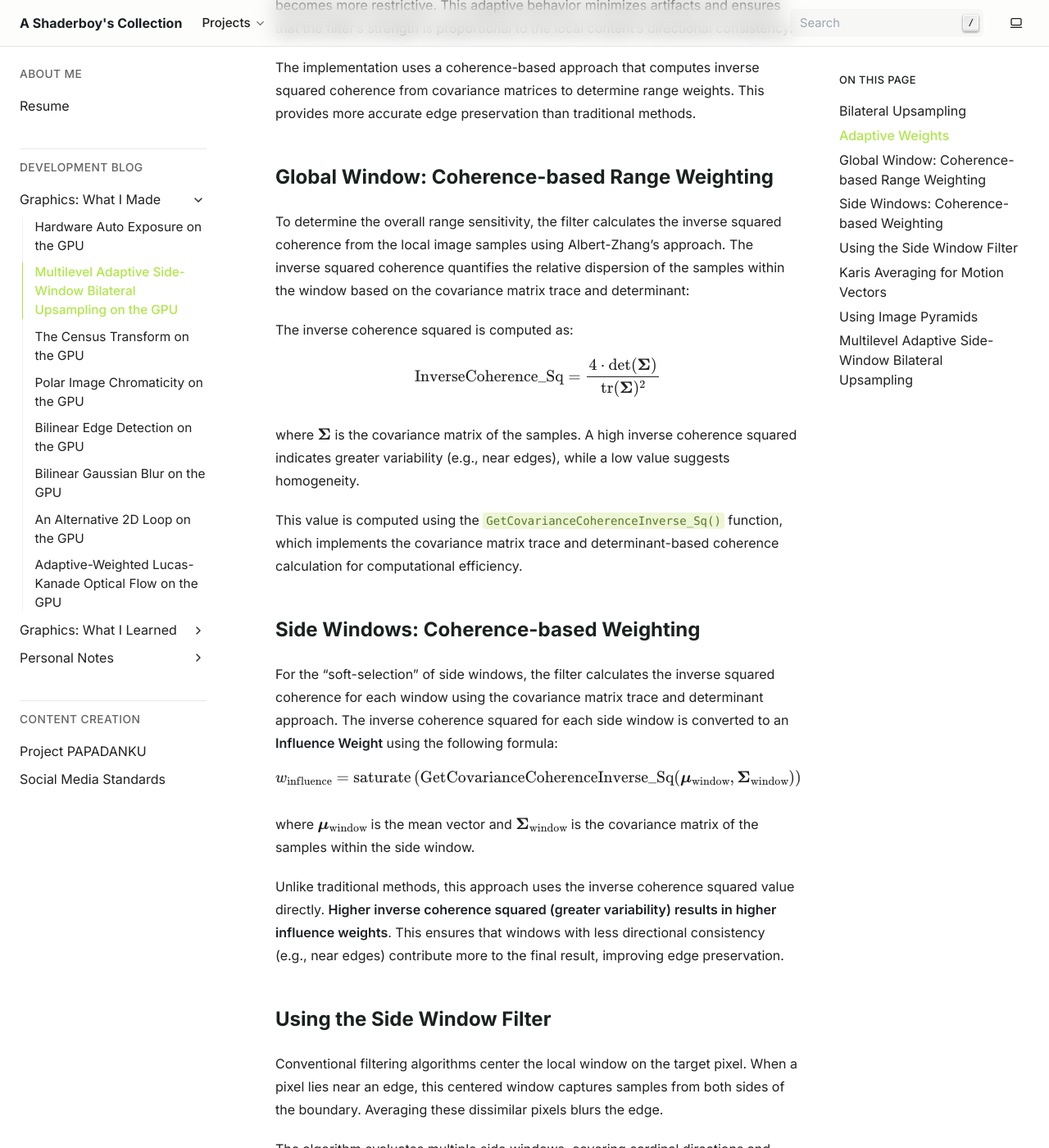
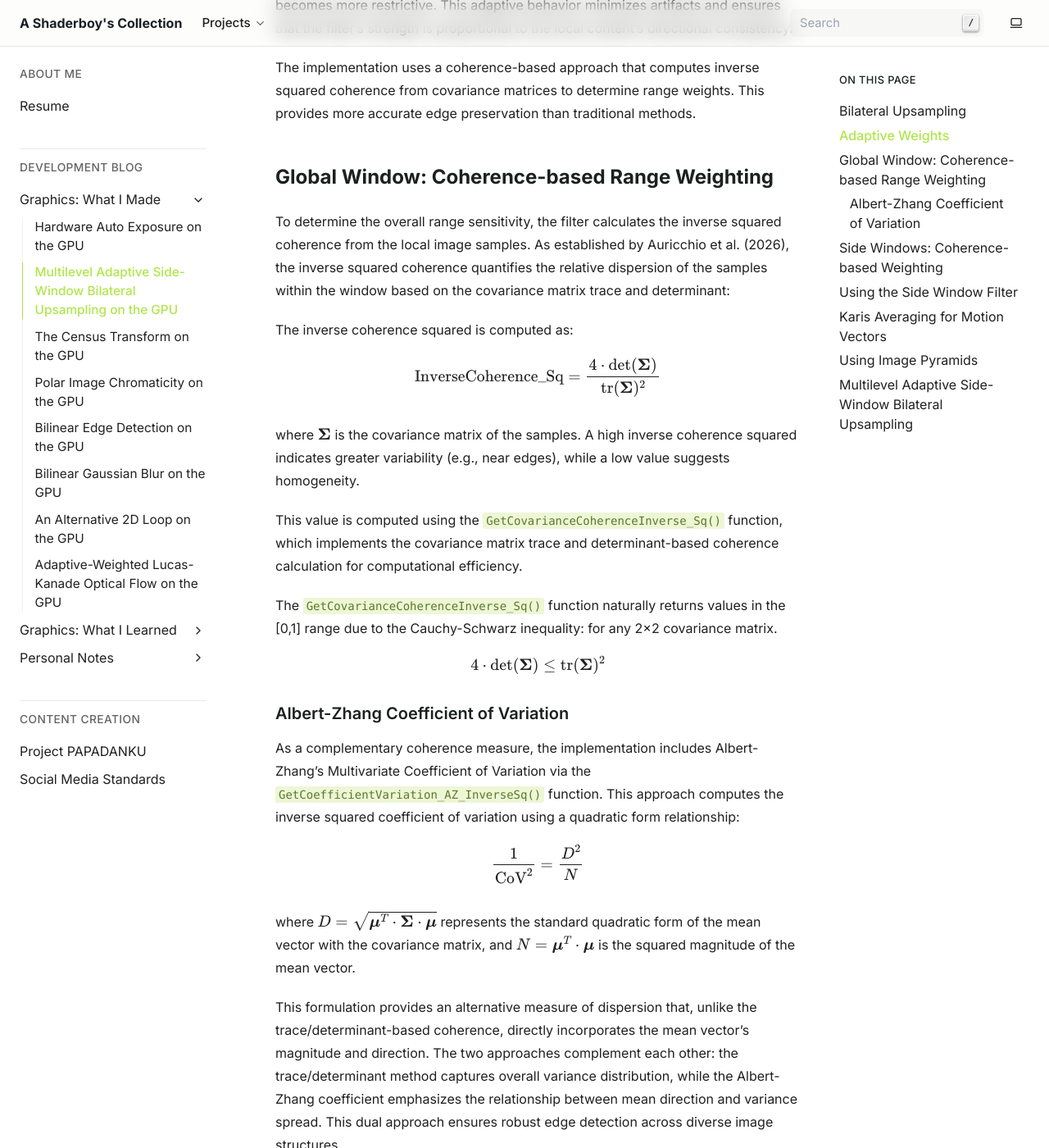
Before and after one commit to papadanku/papadanku.github.io, a Sphinx documentation site: the page built from doc/blog/made/bilateral.rst, in a window 1280 px wide and 1400 px high, scrolled down 1450 px. Shown: the whole window at 82% size. Built offline with Sphinx 7.4.7, drawn with Linux system fonts in a browser that asks for light colours; some of the changed text lies outside the part shown.

Commit message:
Update bilateral and optical flow documentation with coherence metrics.

```diff
--- a/doc/blog/made/bilateral.rst
+++ b/doc/blog/made/bilateral.rst
@@ -33,7 +33,7 @@ The implementation uses a coherence-based approach that computes inverse squared
 Global Window: Coherence-based Range Weighting
 ----------------------------------------------
 
-To determine the overall range sensitivity, the filter calculates the inverse squared coherence from the local image samples using Albert-Zhang's approach. The inverse squared coherence quantifies the relative dispersion of the samples within the window based on the covariance matrix trace and determinant:
+To determine the overall range sensitivity, the filter calculates the inverse squared coherence from the local image samples. As established by Auricchio et al. (2026), the inverse squared coherence quantifies the relative dispersion of the samples within the window based on the covariance matrix trace and determinant:
 
 The inverse coherence squared is computed as:
 
@@ -45,6 +45,25 @@ where :math:`\boldsymbol{\Sigma}` is the covariance matrix of the samples. A hig
 
 This value is computed using the ``GetCovarianceCoherenceInverse_Sq()`` function, which implements the covariance matrix trace and determinant-based coherence calculation for computational efficiency.
 
+The ``GetCovarianceCoherenceInverse_Sq()`` function naturally returns values in the [0,1] range due to the Cauchy-Schwarz inequality: for any 2x2 covariance matrix.
+
+.. math::
+
+   4 \cdot \mathrm{det}(\boldsymbol{\Sigma}) \leq \mathrm{tr}(\boldsymbol{\Sigma})^2
+
+Albert-Zhang Coefficient of Variation
+^^^^^^^^^^^^^^^^^^^^^^^^^^^^^^^^^^^^^
+
+As a complementary coherence measure, the implementation includes Albert-Zhang's Multivariate Coefficient of Variation via the ``GetCoefficientVariation_AZ_InverseSq()`` function. This approach computes the inverse squared coefficient of variation using a quadratic form relationship:
+
+.. math::
+
+   \frac{1}{\mathrm{CoV}^2} = \frac{D^2}{N}
+
+where :math:`D = \sqrt{\boldsymbol{\mu}^T \cdot \boldsymbol{\Sigma} \cdot \boldsymbol{\mu}}` represents the standard quadratic form of the mean vector with the covariance matrix, and :math:`N = \boldsymbol{\mu}^T \cdot \boldsymbol{\mu}` is the squared magnitude of the mean vector.
+
+This formulation provides an alternative measure of dispersion that, unlike the trace/determinant-based coherence, directly incorporates the mean vector's magnitude and direction. The two approaches complement each other: the trace/determinant method captures overall variance distribution, while the Albert-Zhang coefficient emphasizes the relationship between mean direction and variance spread. This dual approach ensures robust edge detection across diverse image structures.
+
 Side Windows: Coherence-based Weighting
 ---------------------------------------
 
@@ -52,7 +71,7 @@ For the "soft-selection" of side windows, the filter calculates the inverse squa
 
 .. math::
 
-   w_{\mathrm{influence}} = \mathrm{saturate}\left(\mathrm{GetCovarianceCoherenceInverse\_Sq}(\boldsymbol{\mu}_{\mathrm{window}}, \boldsymbol{\Sigma}_{\mathrm{window}})\right)
+   w_{\mathrm{influence}} = \mathrm{GetCovarianceCoherenceInverse\_Sq}(\boldsymbol{\mu}_{\mathrm{window}}, \boldsymbol{\Sigma}_{\mathrm{window}})
 
 where :math:`\boldsymbol{\mu}_{\mathrm{window}}` is the mean vector and :math:`\boldsymbol{\Sigma}_{\mathrm{window}}` is the covariance matrix of the samples within the side window.
 
@@ -75,11 +94,33 @@ The Side Window Filter (SWF) framework supports various filter implementations:
 The implemented version follows these steps:
 
 #. **Shared Data Gathering**: A two-pass process that first collects the neighborhood samples and then computes the range weights.
-#. **Kernel Generation**: Define a set of kernels representing eight side windows: four cardinal directions and four corners. ASCII diagrams show the window layouts.
+#. **Kernel Generation**: Define a set of kernels representing eight side windows: four cardinal directions and four corners.
+
+   The sampling grid uses a 3x3 neighborhood with the following layout:
+
+   .. code-block:: text
+
+      0 3 6 [ North West | North  | North East ]
+      1 4 7 [    West    | Center |    East    ]
+      2 5 8 [ South West | South  | South East ]
+
+   The eight side windows are arranged as follows:
+
+   .. code-block:: text
+
+      NORTH   SOUTH   EAST    WEST
+      x x x   - - -   - x x   x x -
+      x x x   x x x   - x x   x x -
+      - - -   x x x   - x x   x x -
+
+      NORTHWEST   NORTHEAST   SOUTHWEST   SOUTHEAST
+      x x -       - x x       - - -       - - -
+      x x -       - x x       x x -       - x x
+      - - -       - - -       x x -       - x x
+
 #. **Side Window Statistics Calculation**: For each window, compute the local mean :math:`\mu_W` and covariance matrix using precomputed subkernel means for efficiency.
 #. **Coherence-Weighted Estimation**: For each window, calculate an influence-weighted mean using the inverse coherence squared value. The inverse coherence squared is computed from the covariance matrix trace and determinant.
-
-#. **Coherence-Weighted Combination**: Combine the estimated means using their coherence-based influence weights (:math:`w_{\mathrm{influence}} = \mathrm{saturate}(\mathrm{GetCovarianceCoherenceInverse\_Sq}(\boldsymbol{\mu}_{\mathrm{window}}, \boldsymbol{\Sigma}_{\mathrm{window}}))`) as weights:
+#. **Coherence-Weighted Combination**: Combine the estimated means using their coherence-based influence weights (:math:`w_{\mathrm{influence}} = \mathrm{GetCovarianceCoherenceInverse\_Sq}(\boldsymbol{\mu}_{\mathrm{window}}, \boldsymbol{\Sigma}_{\mathrm{window}})`) as weights:
 
    .. math::
 
@@ -90,9 +131,9 @@ Karis Averaging for Motion Vectors
 
 In temporal upsampling, "pulsation" occurs when a filter's selection jumps abruptly between different windows across frames. A standard minimum-variance selection can be highly sensitive to noise, causing these sudden temporal discontinuities.
 
-To mitigate this, we implement a technique inspired by Karis averaging. Instead of brightness-based Karis averaging, this implementation uses **pixel variances** to infer local stability. This ensures smoother temporal upsampling.
+To mitigate this, we implement a variance-weighted averaging technique inspired by CBloom's Karis averaging. While traditional Karis averaging uses brightness to detect pulsating areas, our adaptation employs pixel variances to infer local stability. This approach works by weighting each side window's contribution based on its variance: windows with higher variance (less directional consistency) contribute more to the final average. This effectively prevents pulsating regions during temporal upsampling by ensuring smooth transitions between frames.
 
-The influence weight for each side window (:math:`w_{\mathrm{influence}} = \mathrm{saturate}(\mathrm{GetCovarianceCoherenceInverse\_Sq}(\boldsymbol{\mu}_{\mathrm{window}}, \boldsymbol{\Sigma}_{\mathrm{window}}))`) ensures that the contribution of each side window is proportional to its directional inconsistency. This results in smoother and more coherent upsampled motion vectors.
+The influence weight for each side window (:math:`w_{\mathrm{influence}} = \mathrm{GetCovarianceCoherenceInverse\_Sq}(\boldsymbol{\mu}_{\mathrm{window}}, \boldsymbol{\Sigma}_{\mathrm{window}})`) ensures that the contribution of each side window is proportional to its directional inconsistency. This results in smoother and more coherent upsampled motion vectors.
 
 Using Image Pyramids
 --------------------
@@ -141,8 +182,7 @@ The updated implementation incorporates covariance-based coherence weighting for
       [xy  yy]
    */
 
-   float GetCoefficientVariation_AZ_InverseSq(
-      float2 Mean, float2x2 CovarianceMat)
+   float GetCoefficientVariation_AZ_InverseSq(float2 Mean, float2x2 CovarianceMat)
    {
       // Compute standard quadratic forms: (Mean^T * Covariance) * Mean
       float Numerator = dot(Mean, mul(CovarianceMat, Mean));
```
Also changed, not shown: doc/blog/made/opticalflow.rst (+74 -101 lines).
